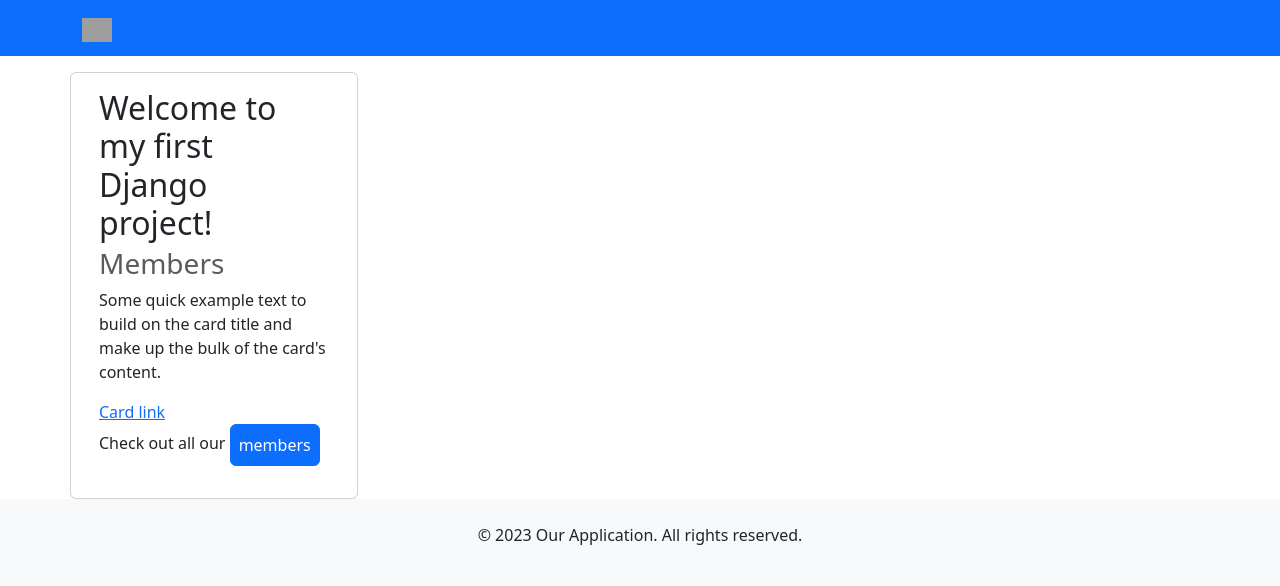
After one commit to LionelEKOM/Blog, a Django app: page / in a window 1280 px wide. The commit adds this page. Shown: the top 586 px of the page. Run offline with Django 4.2, Linux system fonts and the light colour scheme; grey boxes are pictures that could not be loaded.

Commit message:
Django Ajouter la page de l'index principal

```diff
--- /dev/null
+++ b/members/templates/main.html
@@ -0,0 +1,23 @@
+{% extends "master.html" %}
+
+{% block title %}
+  Welcome to my first Django project!
+{% endblock %}
+
+
+{% block content %}
+<div class="container">
+  <div class="row sm-6">
+    <div class="card mt-3" style="width: 18rem;">
+      <div class="card-body">
+        <h2>Welcome to my first Django project!</h2>
+        <h3 class="card-subtitle mb-2 text-body-secondary">Members</h3>
+        <p class="card-text">Some quick example text to build on the card title and make up the bulk of the card's content.</p>
+        <a href="#" class="card-link">Card link</a>
+        <p>Check out all our <a class="btn btn-primary mx-auto p-2" href="members/">members</a></p>
+      </div>
+    </div>
+  </div>
+</div>
+
+{% endblock %}
--- a/members/templates/master.html
+++ b/members/templates/master.html
@@ -27,7 +27,11 @@
     {% block content %}
 
     {% endblock content %}
-
+    <footer class="bg-light py-4 text-center">
+      <p class="text-bold">
+        &copy; 2023 Our Application. All rights reserved.
+      </p>
+    </footer>
     <script
       src="https://cdn.jsdelivr.net/npm/bootstrap@5.3.3/dist/js/bootstrap.bundle.min.js"
       integrity="sha384-YvpcrYf0tY3lHB60NNkmXc5s9fDVZLESaAA55NDzOxhy9GkcIdslK1eN7N6jIeHz"
--- a/members/templates/myfirst.html
+++ b/members/templates/myfirst.html
@@ -4,6 +4,7 @@
   <div class="container py-5">
     <h1>Hello World!</h1>
     <p>Welcome to my first Django project!</p>
+    <p><a href="/">HOME</a></p>
     <h1>Members</h1>
     <ul class="list-group list-group-flush">
       {% for x in mymembers %}
--- a/members/urls.py
+++ b/members/urls.py
@@ -2,6 +2,7 @@ from django.urls import path
 from . import views
 
 urlpatterns = [
+    path('', views.main, name='main'),
     path('members/', views.members, name='members'),
     path('members/details/<int:id>', views.details, name='details'),
 ]
--- a/members/views.py
+++ b/members/views.py
@@ -21,3 +21,7 @@ def details(request, id):
     'mymember': mymember,
   }
   return HttpResponse(template.render(context, request))
+
+def main(request):
+  template = loader.get_template('main.html')
+  return HttpResponse(template.render())
```
Also changed, not shown: members/templates/footer.html (added).
